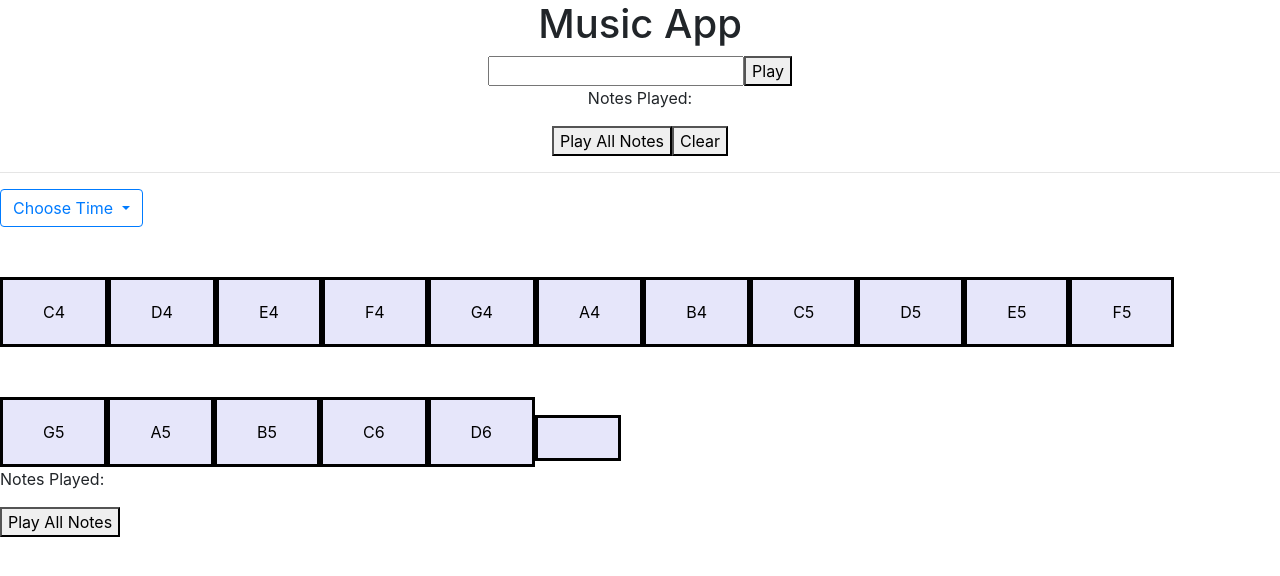
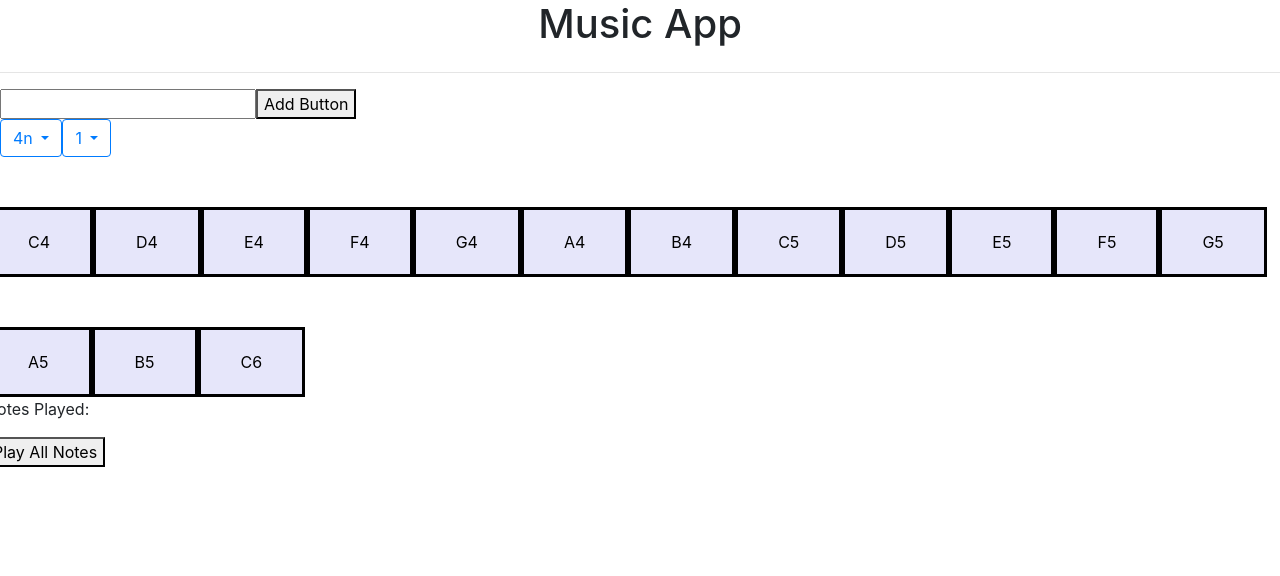
Before and after one commit to elijahsciam/stackathon, an Angular app: page / in a window 1280 px wide. Shown: the top 576 px of the page. Built offline with nearby package versions, Linux system fonts and the light colour scheme.

Commit message:
Feat: added dynamic tempo/note type selectors, add button feature in grid

```diff
--- a/src/app/app.component.html
+++ b/src/app/app.component.html
@@ -1,38 +1,49 @@
 <div id="header">
   <h1>Music App</h1>
-</div>
-<div id="play-notes">
-  <input type="text" (keyup)="changeNote($event)" />
-  <button (click)="playSound()">Play {{ note }}</button>
-  <p>
-    Notes Played:
-    <button
-      *ngFor="let note of notes; index as i"
-      (click)="playGridNote($event)"
-    >
-      {{ notes[i] }}
-    </button>
-  </p>
-
-  <button (click)="playAllNotes()">Play All Notes</button>
-  <button (click)="clearAllNotes()">Clear</button>
 </div>
 <hr />
 <div id="grid-buttons">
   <div>
-    <div
-      class="btn-group"
-      ngbDropdown
-      role="group"
-      aria-label="Button group with nested dropdown"
+    <input type="text" (keyup)="changeNote($event)" />
+    <button (click)="addButton($event)">Add Button</button>
+    <div class="row">
+      <div class="col">
+        <div ngbDropdown class="d-inline-block">
+          <button
+            class="btn btn-outline-primary"
+            id="dropdownBasic1"
+            ngbDropdownToggle
           >
-      <button class="btn btn-outline-primary" ngbDropdownToggle>
-        Choose Time
+            {{ dropdownItem }}
           </button>
-      <div class="dropdown-menu" ngbDropdownMenu>
-        <button ngbDropdownItem value="8n">Eighth Note</button>
-        <button ngbDropdownItem value="4n">Quarter Note</button>
-        <button ngbDropdownItem value="2n">Half Note</button>
+          <div ngbDropdownMenu aria-labelledby="dropdownBasic1">
+            <button
+              ngbDropdownItem
+              *ngFor="let item of time; index as i"
+              (click)="changeValue($event)"
+            >
+              {{ time[i] }}
+            </button>
+          </div>
+          <div ngbDropdown class="d-inline-block">
+            <button
+              class="btn btn-outline-primary"
+              id="dropdownBasic1"
+              ngbDropdownToggle
+            >
+              {{ tempoItem }}
+            </button>
+            <div ngbDropdownMenu aria-labelledby="dropdownBasic1">
+              <button
+                ngbDropdownItem
+                *ngFor="let item of tempo; index as i"
+                (click)="changeValue($event)"
+                name="tempo"
+              >
+                {{ tempo[i] }}
+              </button>
+            </div>
+          </div>
         </div>
       </div>
       <div>
@@ -49,3 +60,4 @@
       </div>
     </div>
   </div>
+</div>
--- a/src/app/app.component.ts
+++ b/src/app/app.component.ts
@@ -11,14 +11,15 @@ export class AppComponent {
   notes: Array<string>;
   grid: Array<string>;
   gridNotes: string;
+  time: Array<string>;
+  dropdownItem: string;
+  tempo: Array<number>;
+  tempoItem: number;
+  counter: number;
   constructor() {
     this.note = '';
     this.notes = [];
-    this.grid = [];
-    this.gridNotes = '';
-  }
-  ngAfterContentInit() {
-    this.gridGenerator([
+    this.grid = [
       'C4',
       'D4',
       'E4',
@@ -34,42 +35,31 @@ export class AppComponent {
       'A5',
       'B5',
       'C6',
-      'D6',
-      '',
-    ]);
+    ];
+    this.gridNotes = '';
+    this.time = ['4n', '2n', '1n', '8n'];
+    this.dropdownItem = this.time[0];
+    this.tempo = [0.3, 0.5, 0.7, 1, 1.5, 2];
+    this.tempoItem = 1;
+    this.counter = 0;
+  }
+  changeValue(event: any) {
+    const target = event.target.innerText;
+    if (event.target.name === 'tempo') {
+      this.tempoItem = Number(target);
+      this.counter = 0;
+    } else {
+      this.dropdownItem = target;
+    }
   }
   addButton(event: any): void {
-    this.grid.push(event.target.value);
+    this.grid.push(this.note);
   }
-  gridGenerator = (array: any) => {
-    for (var i = 0; i < array.length; i++) {
-      this.grid.push(array[i] + ' ');
-    }
-  };
   changeNote(event: any) {
     this.note = event.target.value;
   }
-  playSound() {
-    this.notes.push(this.note);
-    const synth = new Tone.Synth().toDestination();
-    synth.triggerAttackRelease(this.note, '8n');
-  }
-  playAllNotes() {
-    const synth = new Tone.Synth().toDestination();
-    const array = this.notes;
-    synth.sync();
-
-    let counter = 0;
-    console.log(this.notes);
-
-    for (let i = 0; i < array.length - 1; i++) {
-      synth.triggerAttackRelease(array[i], '4n', counter);
-      counter++;
-    }
-    Tone.Transport.start();
-    setTimeout(() => {
-      Tone.Transport.stop();
-    }, counter * 1000);
+  addToGrid(event: any) {
+    this.grid.push(this.note);
   }
   clearAllNotes() {
     this.notes = [];
@@ -77,26 +67,23 @@ export class AppComponent {
   }
   playGridNote(event: any) {
     const synth = new Tone.MonoSynth().toDestination();
-    console.log(event);
-    synth.triggerAttackRelease(event.target.innerText, '8n');
+    synth.triggerAttackRelease(event.target.innerText, this.dropdownItem);
     this.gridNotes += event.target.innerText;
     this.gridNotes += ' ';
   }
   playAllGridNotes() {
+    const array = this.gridNotes.split(' ');
     const synth = new Tone.MonoSynth().toDestination();
-    const array = this.gridNotes.split(' ');
     synth.sync();
-
-    let counter = 0;
-
     for (let i = 0; i < array.length - 1; i++) {
-      synth.triggerAttackRelease(array[i], '8n', counter);
-      counter += 0.5;
+      synth.triggerAttackRelease(array[i], this.dropdownItem, this.counter);
+      this.counter += this.tempoItem;
+      Tone.Transport.start();
     }
-    Tone.Transport.start();
     setTimeout(() => {
       Tone.Transport.stop();
-    }, counter * 1000);
+      synth.unsync();
+    }, this.counter * 1000);
   }
 }
 
@@ -121,3 +108,26 @@ export class AppComponent {
 //     return input.map((value) => value);
 //   }
 // }
+
+// playAllNotes() {
+//   const synth = new Tone.Synth().toDestination();
+//   const array = this.notes;
+//   synth.sync();
+
+//   let counter = 0;
+
+//   for (let i = 0; i < array.length - 1; i++) {
+//     synth.triggerAttackRelease(array[i], '4n', counter);
+//     counter++;
+//   }
+//   Tone.Transport.start();
+//   setTimeout(() => {
+//     Tone.Transport.stop();
+//   }, counter * 1000);
+// }
+
+// playSound() {
+//   this.notes.push(this.note);
+//   const synth = new Tone.Synth().toDestination();
+//   synth.triggerAttackRelease(this.note, '8n');
+// }
```
Also changed, not shown: src/app/random.html (added, +30 -0 lines). Lines whose indentation alone changed are shown as unchanged.
